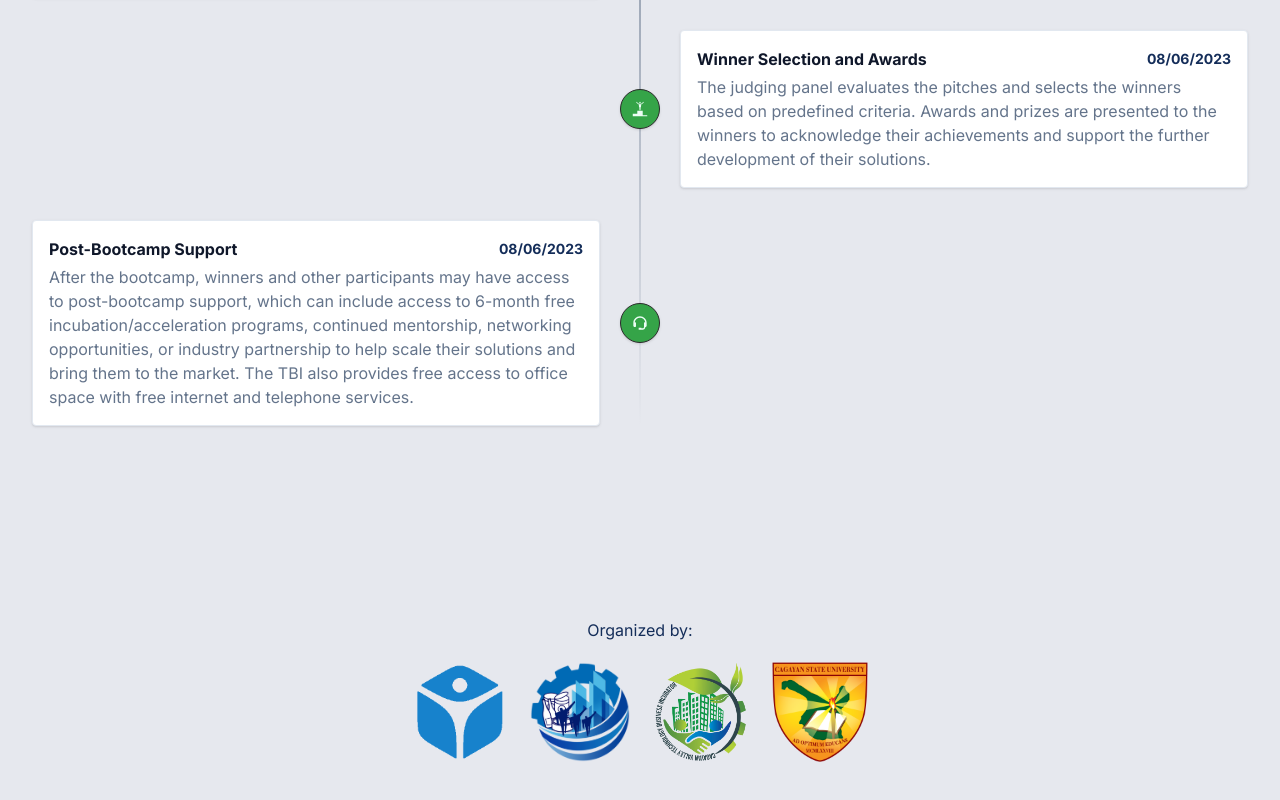
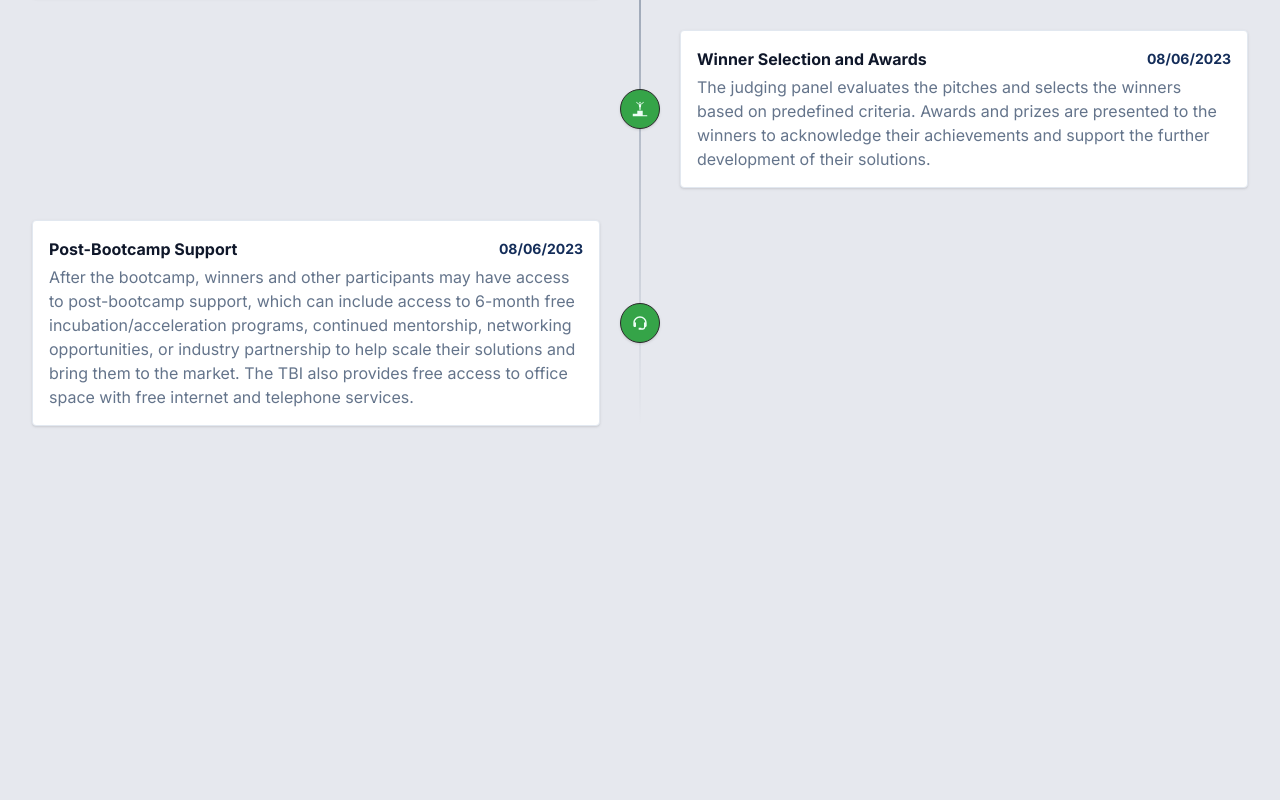
Before and after one commit to IamRimuruTempest/agrixcelerate, a Next.js app: page / in a window 1280 px wide. Shown: the part 4396-5196 px from the top of the page. After the commit the page ends 4918 px from the top, so only its background shows below. Built offline with nearby package versions, Linux system fonts and the light colour scheme.

Commit message:
Initial Commit

```diff
--- a/src/app/page.js
+++ b/src/app/page.js
@@ -25,7 +25,7 @@ export default function Home() {
         <Goals />
         <Mechanics />
         <Flowchart />
-        <Organizer />
+        {/* <Organizer /> */}
 
         {/* <div className="relative px-8 bg-[#2B2B2B]">
           <div className=" max-w-screen-xl mx-auto py-20 md:py-24">
--- a/src/app/pages/Organizer/index.js
+++ b/src/app/pages/Organizer/index.js
@@ -2,7 +2,7 @@ import Image from "next/image";
 export default function Organizer() {
   return (
     <>
-      <section id="organizer">
+      <section id="organizer ">
         <div className="relative px-8">
           <div className=" max-w-screen-xl mx-auto py-20 md:py-24">
             <p className="text-center">Organized by:</p>
```
